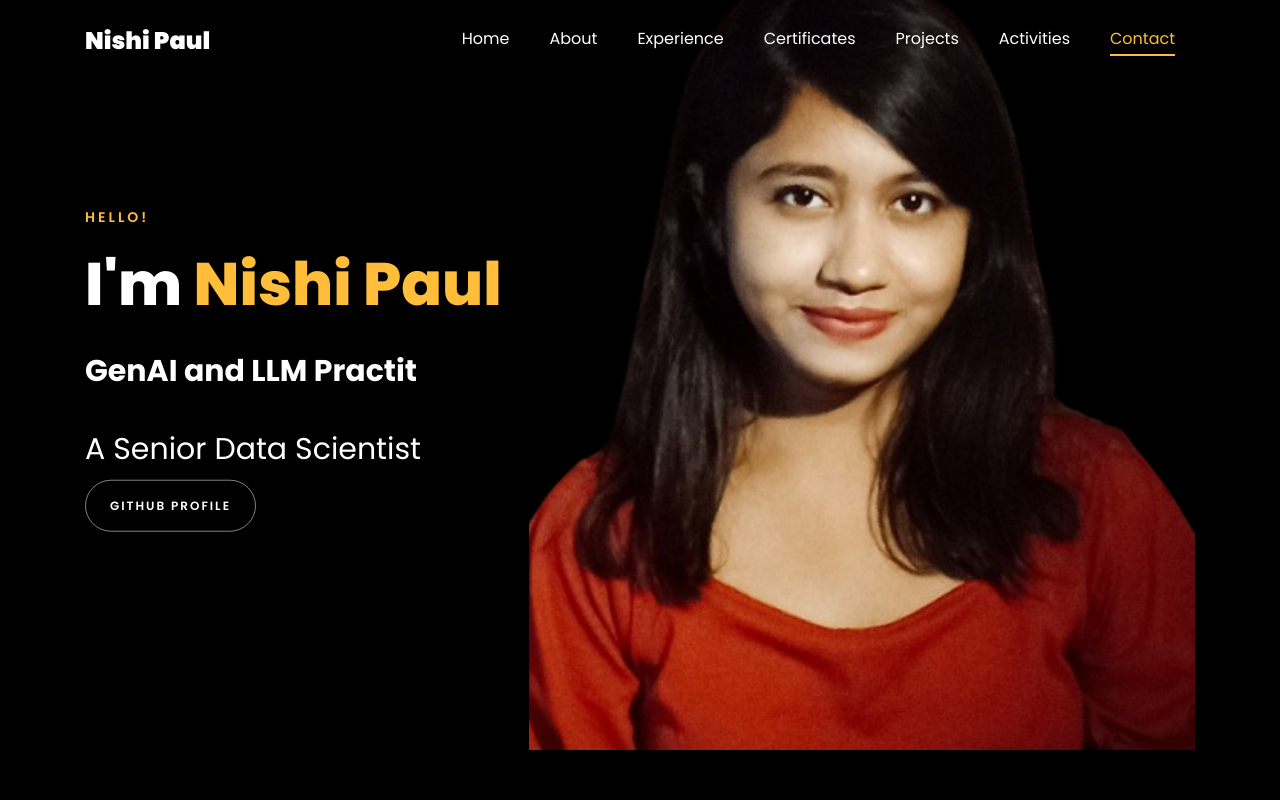
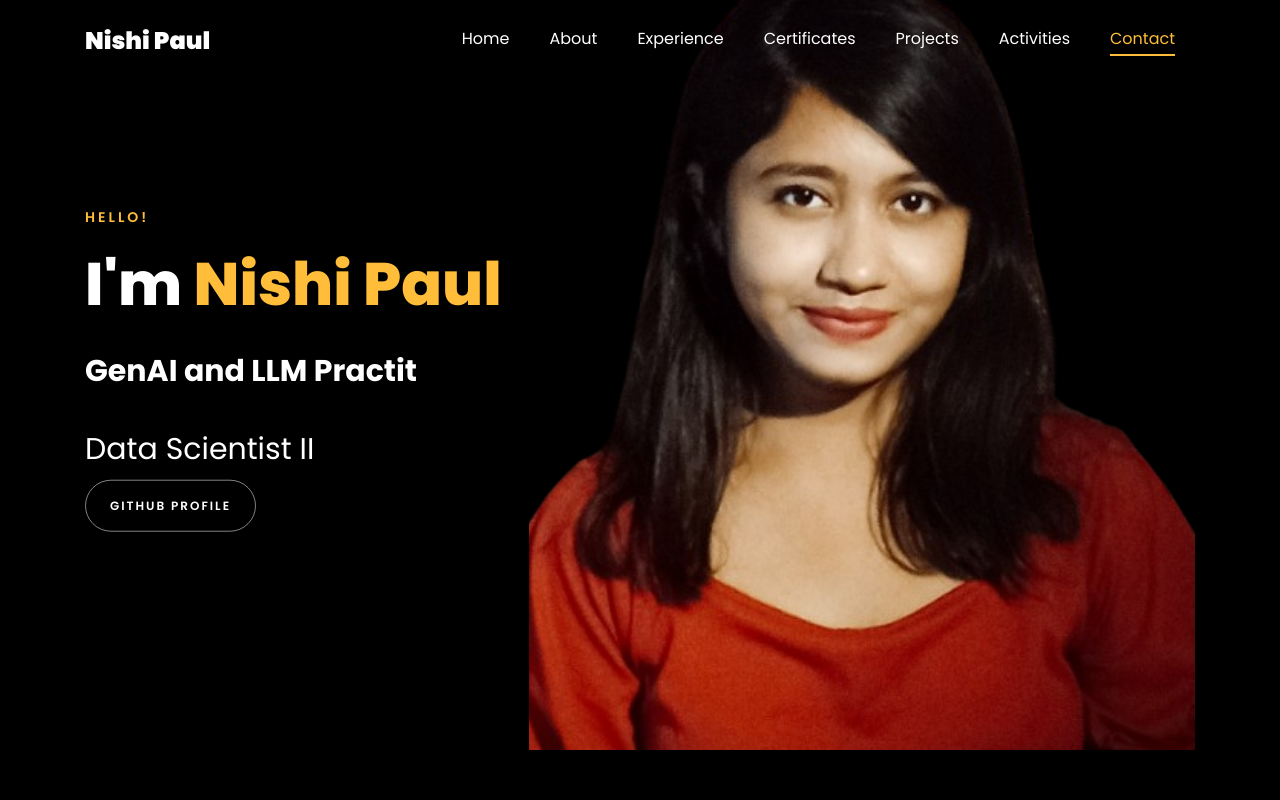
Before and after one commit to nishi-2/github_portfolio, a plain HTML site: page index.html in a window 1280 px wide. Shown: the top 800 px of the page. Drawn offline with Linux system fonts and the light colour scheme; files whose address does not match are found by name.

Commit message:
Update index.html

```diff
--- a/index.html
+++ b/index.html
@@ -192,7 +192,7 @@
 
 						<br>
 						<br>
-			            <h2>A Senior Data Scientist</h2>
+			            <h2> Data Scientist II</h2>
 						<!-- <h2 class="d-flex" style="margin-bottom: 0">With over 5 years of experience</h2> -->
 						<!-- <br> -->
 			            <p><!-- <a href="https://www.youtube.com/@RishabhMishraOfficial" class="btn btn-primary py-3 px-4">YouTube</a> -->
```
